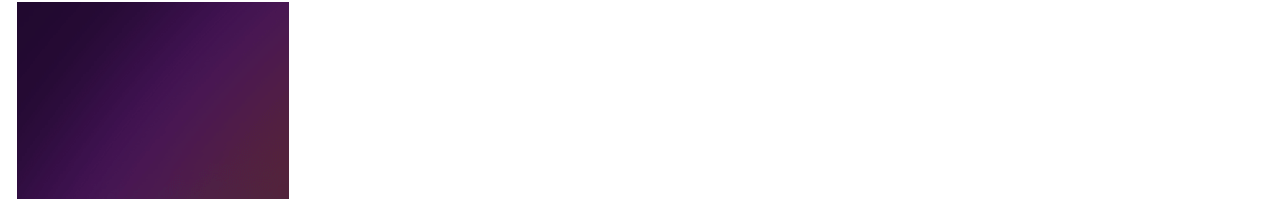
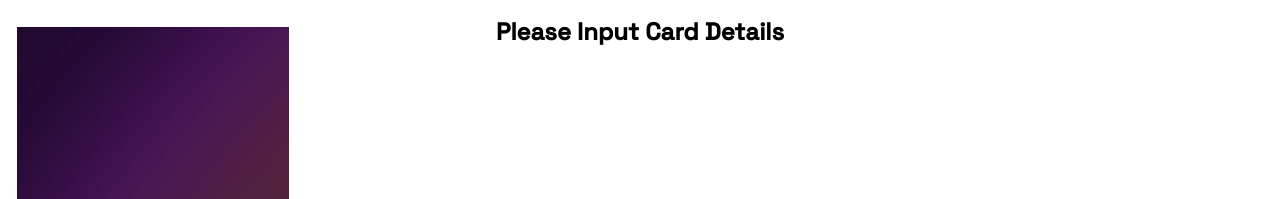
Before and after one commit to Mfrekee/interactive-card-details-form-main, a plain HTML site: page index.html in a window 1280 px wide. Shown: the top 199 px of the page. Drawn offline with Linux system fonts and the light colour scheme.

Commit message:
Included the Netlify form API

```diff
--- a/index.html
+++ b/index.html
@@ -16,7 +16,7 @@
   <title>Frontend Mentor | Interactive card details form</title>
 </head>
 
-<body>
+<body><h1>Please Input Card Details</h1>
   <section class="body-sec">
     <header class="mobile">
       <div class="card-back"><img src="images\bg-card-back.png" alt=""><span class="cvc">000</span></div>
@@ -40,7 +40,7 @@
         </div>
       </div>
     </header>
-    <form action="">
+    <form name="Card-Details" method="POST" netlify>
       CARDHOLDER NAME
       <br>
       <input type="text" spellcheck="true" required placeholder="e.g. Jane Appleseed" id="cardName" oninput="cardN()">
--- a/style.css
+++ b/style.css
@@ -1,5 +1,10 @@
 body {
     font-family: 'Space Grotesk', sans-serif;
+}
+
+h1{
+    font-size: 1.5em;
+    text-align: center;
 }
 
 header {
@@ -58,9 +63,6 @@ button {
     top: -0.5rem;
 }
 
-/* .master{
-   image: url("https://logolook.net/wp-content/uploads/2021/07/Mastercard-Logo-1979.png");
-} */
 
 .card-div {
     left: 1dvw;
@@ -98,7 +100,6 @@ button {
 
 .card-name {
     z-index: 1;
-    /* position: absolute; */
     right: 34dvw;
     color: white;
 }
@@ -188,12 +189,6 @@ button {
     color: pink;
 }
 
-/* @media(max-width: 310px){
- .card-div{
-
-
- }
-} */
 
 @media(min-width: 650px) {
     header {
@@ -220,24 +215,21 @@ button {
     .body-sec {
         display: flex;
         align-items: center;
-        height: 100dvh;
+        height: 86dvh;
         justify-content: center;
     }
 
     .card-front {
         position: static;
-        /* margin-left: 4rem; */
         justify-content: center;
     }
 
     .card-div {
         width: 34%;
-        /* margin-left: 6rem;*/
         left: auto;
     }
 
     .card-back {
-        /* position: relative; */
         justify-content: center;
         top: 0;
         left: 0;
@@ -289,11 +281,8 @@ button {
 
     .body-sec {
         display: flex;
-        /* font-size: 2rem; */
-        /* justify-content: center; */
         align-items: center;
-        height: 96.5dvh;
-        /* width: 100dvw; */
+        height: 89dvh;
     }
 
     .card-back {
@@ -317,7 +306,6 @@ button {
     }
 
     .circle {
-        /* margin-top: 1.5rem; */
         width: 34%;
     }
 
```
Also changed, not shown: 1 other file.
